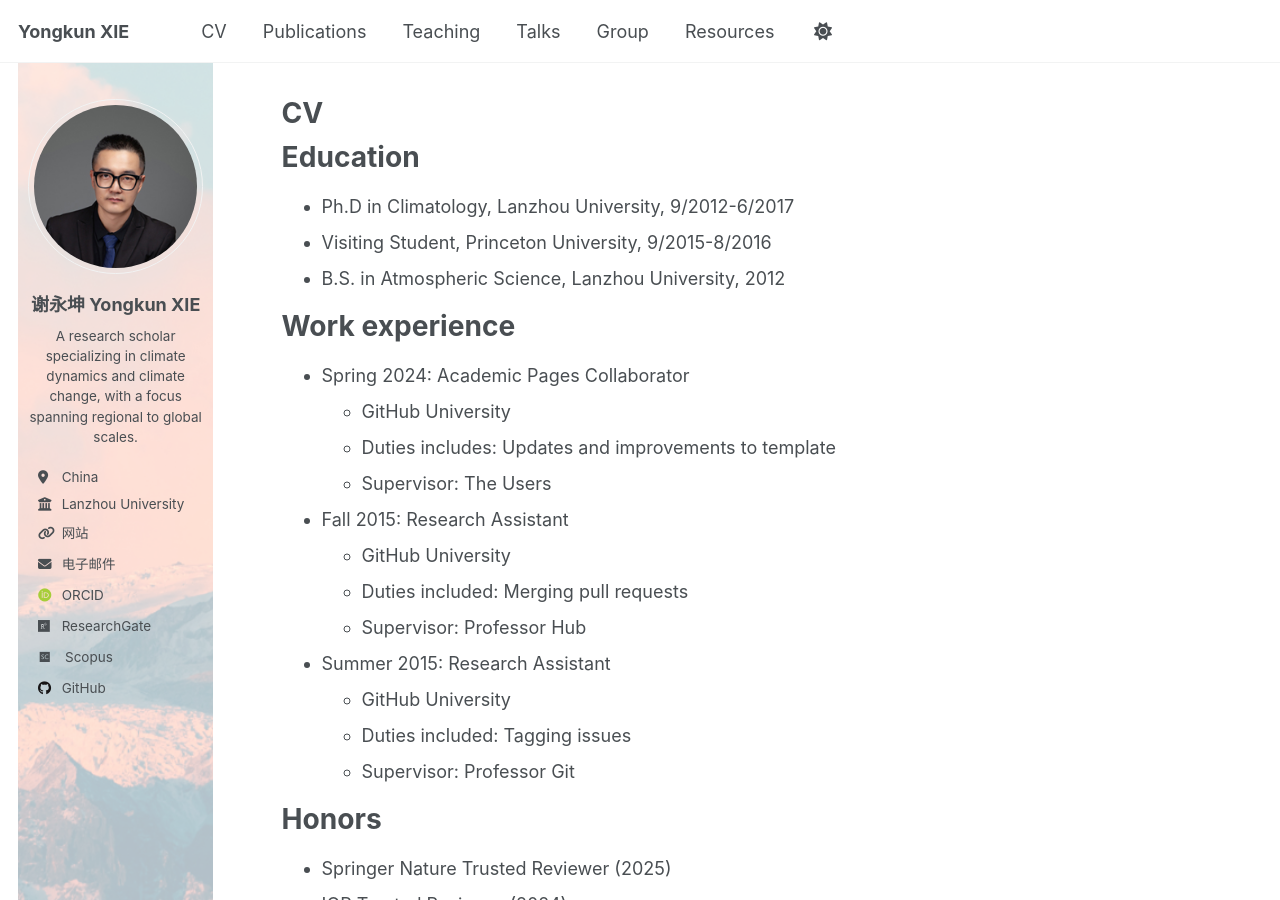
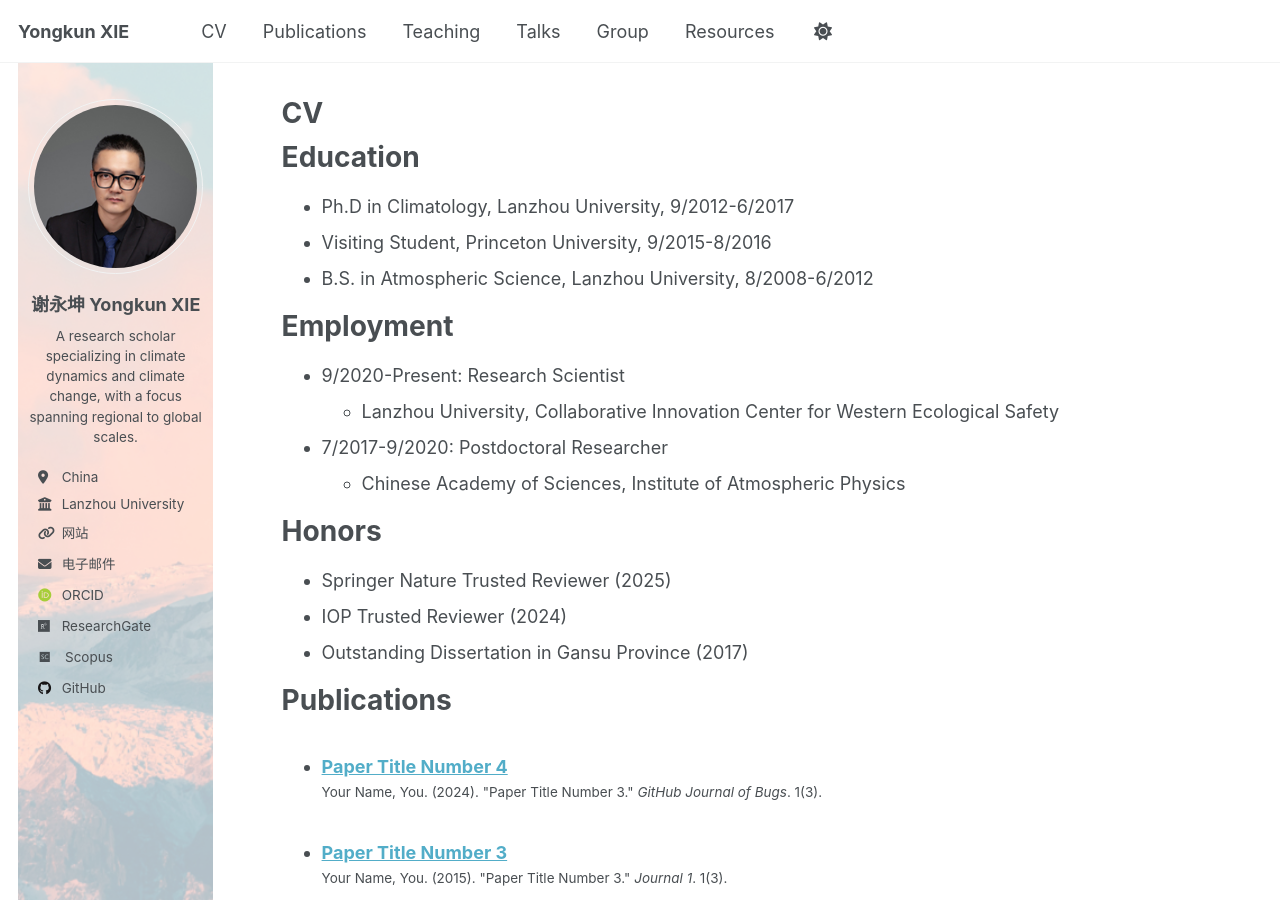
Before and after one commit to yongkunxie/yongkunxie.github.io, a Jekyll site: the page built from _pages/cv.md, in a window 1280 px wide and 900 px high. Built offline with Jekyll 4.4.1, drawn with Linux system fonts in a browser that asks for light colours; some web fonts are replaced.

Commit message:
Update cv.md

```diff
--- a/_pages/cv.md
+++ b/_pages/cv.md
@@ -14,24 +14,15 @@ Education
 ======
 * Ph.D in Climatology, Lanzhou University, 9/2012-6/2017
 * Visiting Student, Princeton University, 9/2015-8/2016
-* B.S. in Atmospheric Science, Lanzhou University, 2012
+* B.S. in Atmospheric Science, Lanzhou University, 8/2008-6/2012
 
-Work experience
+Employment
 ======
-* Spring 2024: Academic Pages Collaborator
-  * GitHub University
-  * Duties includes: Updates and improvements to template
-  * Supervisor: The Users
+* 9/2020-Present: Research Scientist
+  * Lanzhou University, Collaborative Innovation Center for Western Ecological Safety
 
-* Fall 2015: Research Assistant
-  * GitHub University
-  * Duties included: Merging pull requests
-  * Supervisor: Professor Hub
-
-* Summer 2015: Research Assistant
-  * GitHub University
-  * Duties included: Tagging issues
-  * Supervisor: Professor Git
+* 7/2017-9/2020: Postdoctoral Researcher
+  * Chinese Academy of Sciences, Institute of Atmospheric Physics
 
 Honors
 ======
```
